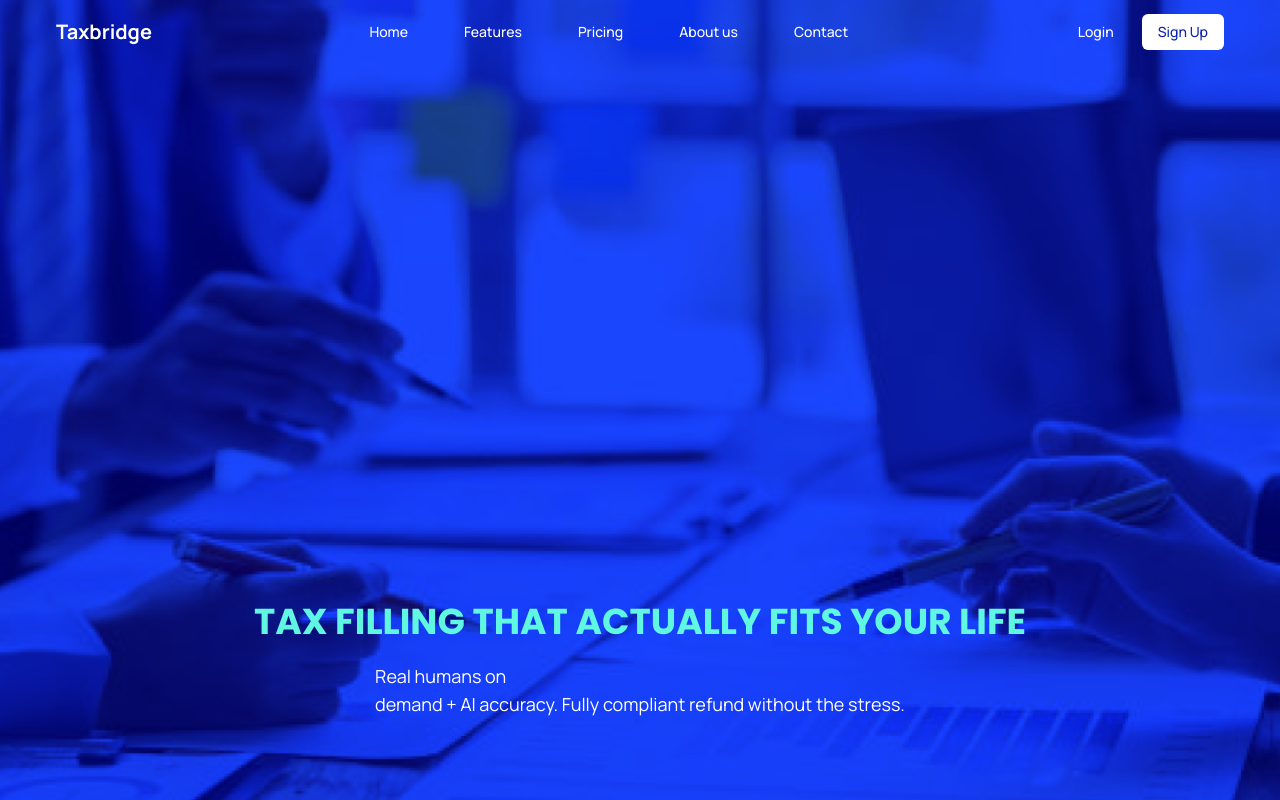
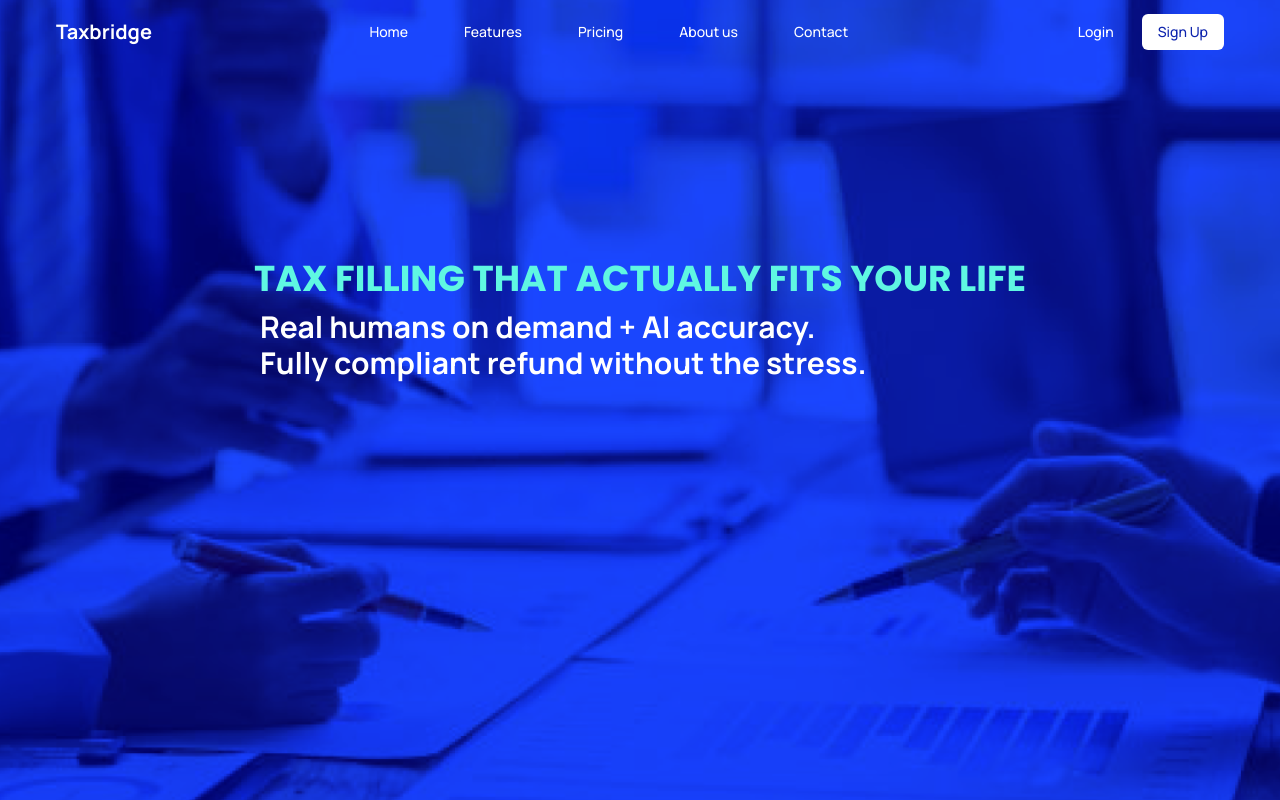
Before and after one commit to L-i-v-i-a/TaxBridge, a Next.js app in the folder frontend/: page / in a window 1280 px wide. Shown: the top 800 px of the page. Built offline with nearby package versions, Linux system fonts and the light colour scheme.

Commit message:
Made changes to the landing page and navigation components to enhance the design and layout. Updated the background of the landing page to include an image with a blend effect, and adjusted the navigation bar's styling for better visual appeal.

```diff
--- a/frontend/src/app/components/Hero/hero.tsx
+++ b/frontend/src/app/components/Hero/hero.tsx
@@ -2,14 +2,18 @@ import React from 'react';
 import Nav from '../nav/nav';
 export default function Hero() {
     return (
-        <div className="min-h-screen flex flex-col items-center justify-center">
-            <h1 className="text-4xl font-bold text-center mt-2 text-[#5FF7E2]">
+        <div className="min-h-screen flex flex-col items-center justify-start px-6 pt-0 pb-10">
+            <h1 className="text-4xl font-bold text-center text-[#5FF7E2] leading-tight mb-2">
                 TAX FILLING THAT ACTUALLY FITS YOUR LIFE
             </h1>
-            <p className="text-lg text-left mt-5 text-white">
-                Real humans on <br />demand + AI accuracy.  Fully compliant refund without the stress.
-            </p>
+            <div className="w-190 max-w-7xl">
+                <p className="text-3xl text-left text-white font-bold">
+                   <span> Real humans on demand + AI accuracy.
+                    <br />
+                    Fully compliant refund without the stress.
+                    </span>
+                </p>
+            </div>
         </div>
-
     );
 }
```
